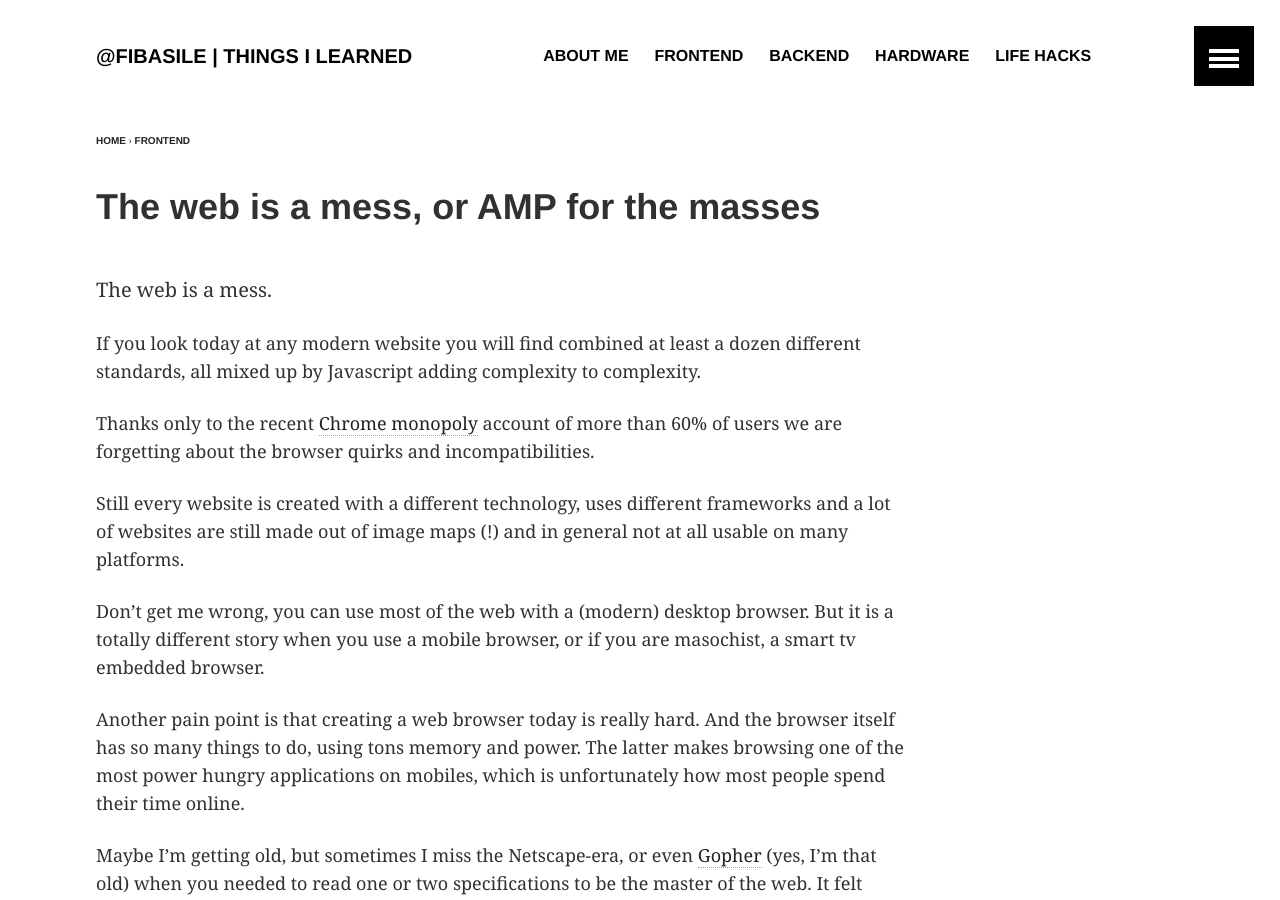
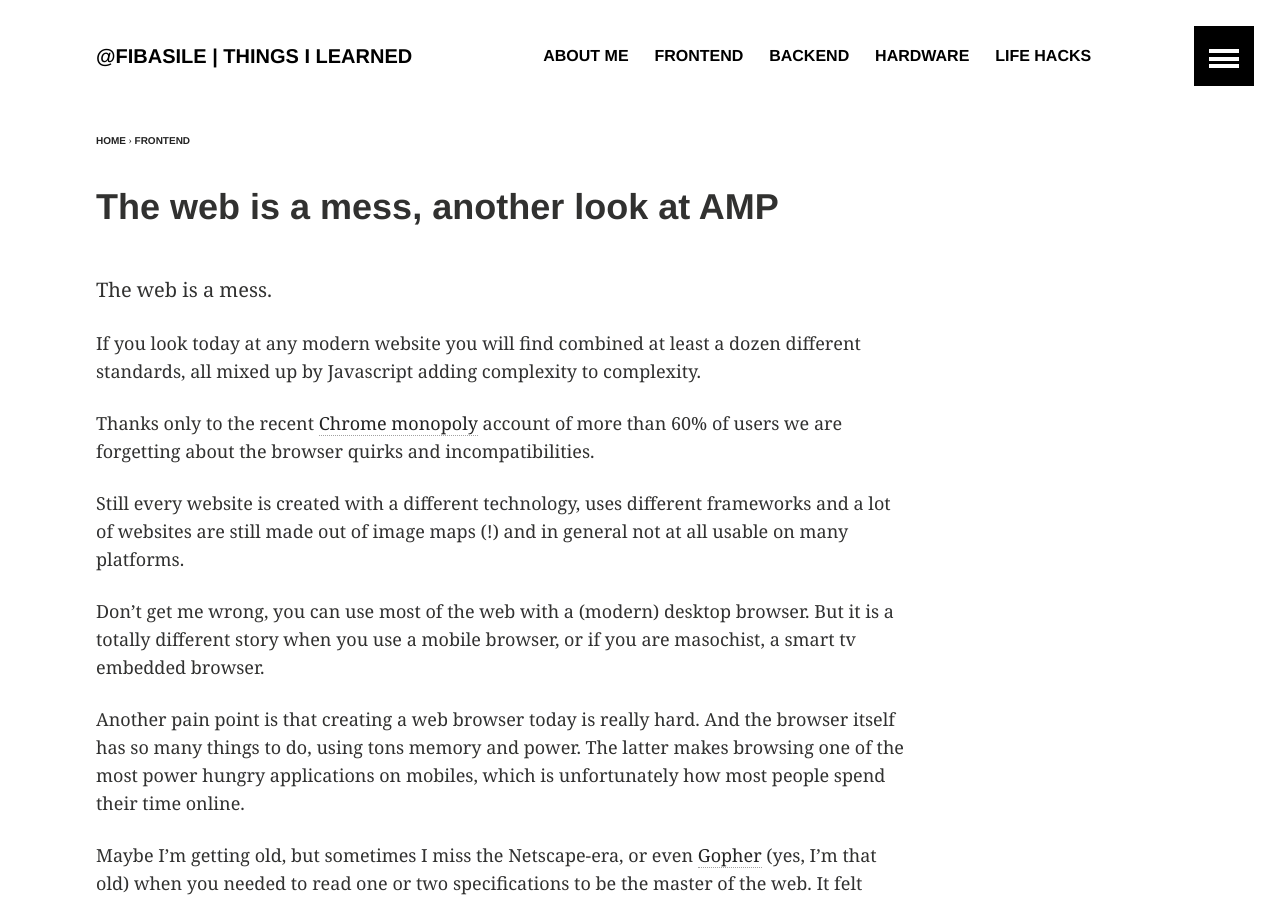
Before and after one commit to fibasile/til, a Jekyll site: the page built from _posts/frontend/2019-01-13-the-web-is-a-mess-or-amp-for-the-masses.md, in a window 1280 px wide and 900 px high. Built offline with Jekyll 4.4.1, drawn with Linux system fonts in a browser that asks for light colours.

Commit message:
Update from Forestry.io - Updated the-web-is-a-mess-or-amp-for-the-masses.md

```diff
--- a/_posts/frontend/2019-01-13-the-web-is-a-mess-or-amp-for-the-masses.md
+++ b/_posts/frontend/2019-01-13-the-web-is-a-mess-or-amp-for-the-masses.md
@@ -1,6 +1,6 @@
 ---
 layout: article
-title: The web is a mess, or AMP for the masses
+title: The web is a mess, another look at AMP
 tags:
 - amp
 - mobile
```
Also changed, not shown: other parts of _posts/frontend/2019-01-13-the-web-is-a-mess-or-amp-for-the-masses.md (+1 -0 lines).
